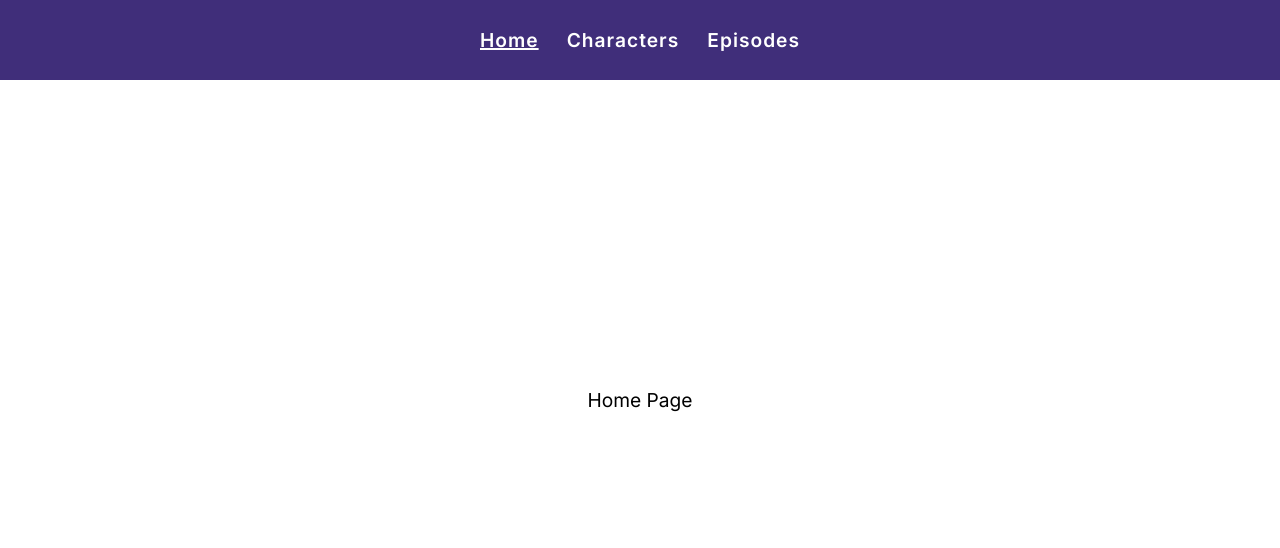
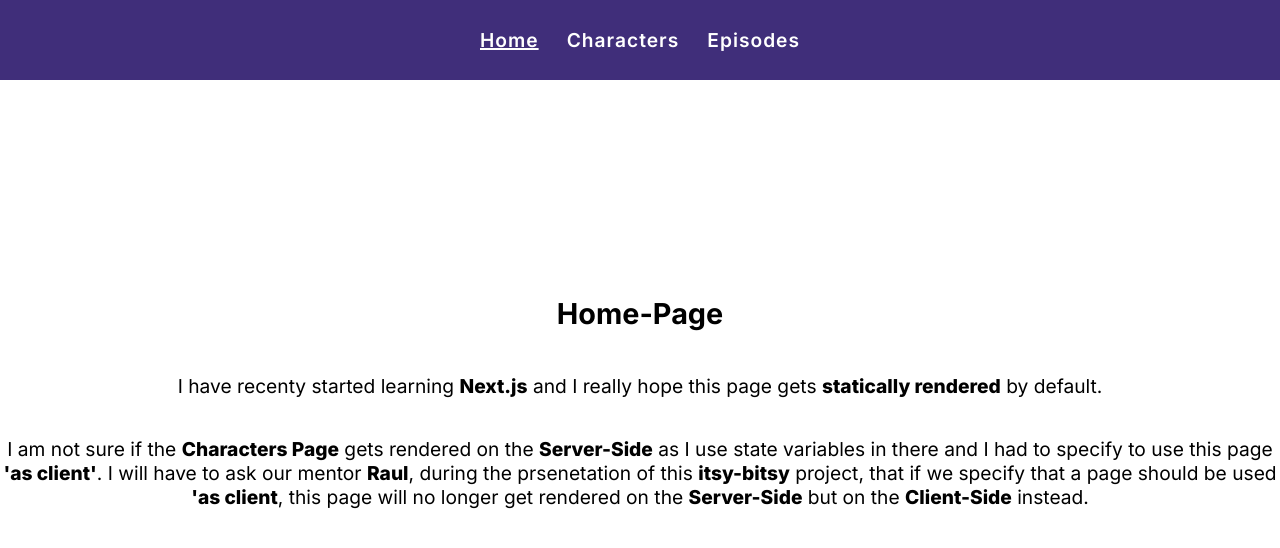
Before and after one commit to andbudha/rick-n-morty-nextjs, a Next.js app: page / in a window 1280 px wide. Shown: the top 548 px of the page. Built offline with nearby package versions, Linux system fonts and the light colour scheme.

Commit message:
HomePage updated&restyled

```diff
--- a/src/app/page.module.scss
+++ b/src/app/page.module.scss
@@ -1,10 +1,13 @@
 .home_main_box {
-  // border: 1px solid;
   display: flex;
   flex-direction: column;
   justify-content: center;
   align-items: center;
+  text-align: center;
   height: 100%;
   width: 100%;
   font-size: 1.2rem;
+  .home_page_span {
+    font-weight: 800;
+  }
 }
--- a/src/app/page.tsx
+++ b/src/app/page.tsx
@@ -5,7 +5,30 @@ export default function Home() {
 
   return (
     <main className={styles.home_main_box}>
-      <div>Home Page</div>
+      <h2>Home-Page</h2>
+      <p>
+        I have recenty started learning{' '}
+        <span className={styles.home_page_span}>Next.js</span> and I really hope
+        this page gets{' '}
+        <span className={styles.home_page_span}>statically rendered</span> by
+        default.
+      </p>
+      <p>
+        I am not sure if the{' '}
+        <span className={styles.home_page_span}>Characters Page</span> gets
+        rendered on the{' '}
+        <span className={styles.home_page_span}>Server-Side</span> as I use
+        state variables in there and I had to specify to use this page{' '}
+        <span className={styles.home_page_span}>'as client'</span>. I will have
+        to ask our mentor <span className={styles.home_page_span}>Raul</span>,
+        during the prsenetation of this{' '}
+        <span className={styles.home_page_span}>itsy-bitsy</span> project, that
+        if we specify that a page should be used{' '}
+        <span className={styles.home_page_span}>'as client</span>, this page
+        will no longer get rendered on the{' '}
+        <span className={styles.home_page_span}>Server-Side</span> but on the{' '}
+        <span className={styles.home_page_span}>Client-Side</span> instead.
+      </p>
     </main>
   );
 }
```
